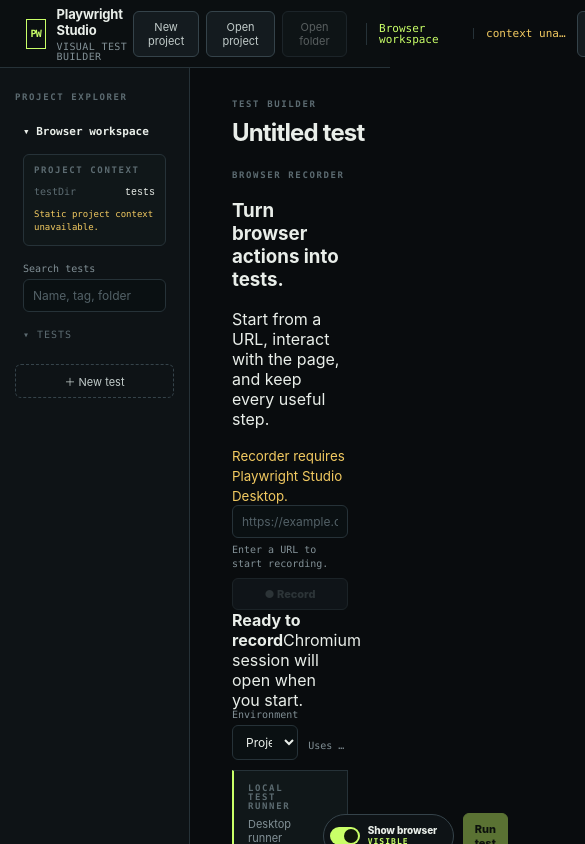
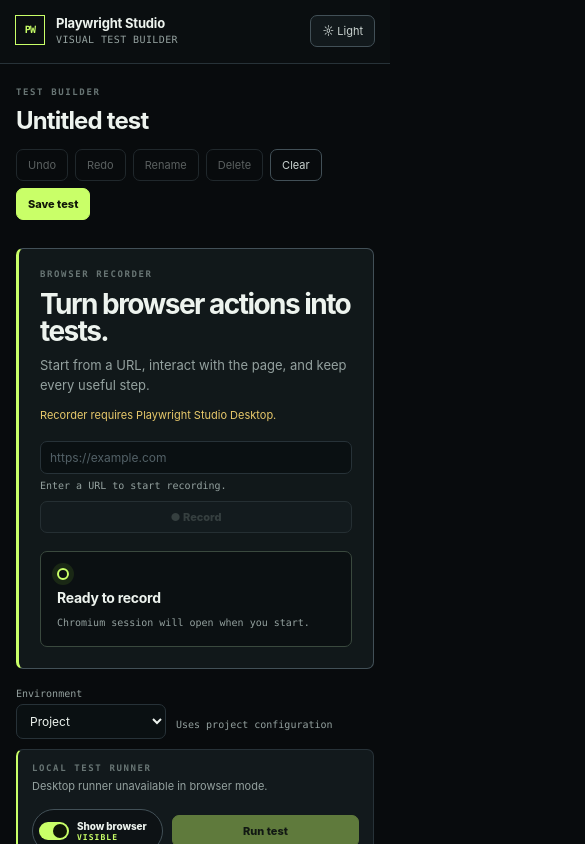
Before and after one commit to nizaamach/playwright-studio, a React (Vite) app: page / in a window 390 px wide. Shown: the top 844 px of the page, 585 px wide, since content can reach past the window. Built offline with nearby package versions, Linux system fonts and the light colour scheme.

Commit message:
style: redesign workspace as recording cockpit

```diff
--- a/src/styles.css
+++ b/src/styles.css
@@ -1,33 +1,33 @@
 :root {
   font-family: ui-sans-serif, -apple-system, BlinkMacSystemFont, "Segoe UI", sans-serif;
-  color: #e9eee9;
-  background: #090c0e;
+  color: #edf3ee;
+  background: #080b0d;
   font-synthesis: none;
-  --bg: #090c0e;
-  --surface: #0e1316;
-  --surface-raised: #141b1f;
-  --surface-soft: #192126;
-  --line: #263238;
-  --line-strong: #35434a;
-  --text: #e9eee9;
-  --muted: #829096;
-  --quiet: #5c6b71;
+  --bg: #080b0d;
+  --surface: #0d1215;
+  --surface-raised: #12191c;
+  --surface-soft: #182024;
+  --line: #273238;
+  --line-strong: #425057;
+  --text: #edf3ee;
+  --muted: #94a19f;
+  --quiet: #687574;
   --accent: #c9ff68;
-  --accent-ink: #11180b;
-  --danger: #ff988f;
-  --warning: #f2ca61;
-  --radius: 6px;
+  --accent-ink: #101707;
+  --danger: #ff9a92;
+  --warning: #e8c96b;
+  --radius: 7px;
 }
 
 * { box-sizing: border-box; }
-body { margin: 0; min-width: 1100px; background: var(--bg); }
+body { min-width: 1100px; margin: 0; overflow-x: hidden; background: var(--bg); }
 button, input, select { font: inherit; }
 button { cursor: pointer; }
 button:disabled { opacity: .42; cursor: not-allowed; }
 button:focus-visible, input:focus-visible, select:focus-visible { outline: 2px solid var(--accent); outline-offset: 2px; }
 
 .app-shell { min-height: 100vh; background: var(--bg); }
-.topbar { height: 68px; display: flex; align-items: center; justify-content: space-between; padding: 0 26px; border-bottom: 1px solid var(--line); background: #0b0f11; }
+.topbar { display: flex; align-items: center; justify-content: space-between; height: 64px; padding: 0 26px; border-bottom: 1px solid var(--line); background: #0a0e10; }
 .brand, .top-actions, .builder-actions, .code-head, .step-head, .recorder-bar, .code-actions { display: flex; align-items: center; }
 .brand { gap: 11px; }
 .brand-mark { display: grid; place-items: center; width: 30px; height: 30px; border: 1px solid var(--accent); color: var(--accent); font: 800 10px/1 ui-monospace, SFMono-Regular, Menlo, monospace; letter-spacing: -.08em; }
@@ -39,20 +39,20 @@
 .context-pill { max-width: 250px; overflow: hidden; color: var(--muted); text-overflow: ellipsis; white-space: nowrap; }
 .context-pill.unavailable { color: var(--warning); }
 
-button { border: 1px solid var(--line-strong); border-radius: var(--radius); padding: 8px 11px; background: var(--surface-raised); color: #c2ccca; font-size: 11px; transition: border-color .16s ease, background .16s ease, color .16s ease, transform .16s ease; }
-button:hover { border-color: var(--accent); color: var(--text); background: #1a2528; }
+button { border: 1px solid var(--line-strong); border-radius: var(--radius); padding: 8px 11px; background: var(--surface-raised); color: #cbd4d1; font-size: 11px; transition: border-color .16s ease, background .16s ease, color .16s ease, transform .16s ease; }
+button:hover { border-color: var(--accent); color: var(--text); background: #182024; }
 button:active { transform: translateY(1px); }
 .primary, .export-button { border-color: var(--accent); background: var(--accent); color: var(--accent-ink); font-weight: 800; }
 .primary:hover, .export-button:hover { border-color: #dcff9a; background: #dcff9a; color: var(--accent-ink); }
 .ghost { background: transparent; }
 
-.workspace { display: grid; grid-template-columns: 230px minmax(480px, 1fr) 390px; min-height: calc(100vh - 68px); }
+.workspace { display: grid; grid-template-columns: 220px minmax(480px, 1fr) 370px; min-width: 0; min-height: calc(100vh - 64px); }
 .sidebar, .code-panel { background: var(--surface); }
-.sidebar { padding: 25px 15px; border-right: 1px solid var(--line); }
-.code-panel { padding: 25px 20px; border-left: 1px solid var(--line); }
+.sidebar { padding: 24px 15px; border-right: 1px solid var(--line); color: var(--muted); }
+.code-panel { padding: 24px 20px; border-left: 1px solid var(--line); background: #0b1012; }
 .eyebrow { color: var(--quiet); font: 800 9px/1 ui-monospace, SFMono-Regular, Menlo, monospace; letter-spacing: .18em; text-transform: uppercase; }
 .tree-root { margin: 22px 8px 15px; color: var(--text); font: 600 11px/1.4 ui-monospace, SFMono-Regular, Menlo, monospace; }
-.project-context { margin: 0 8px 18px; padding: 11px 10px; border: 1px solid var(--line); border-radius: var(--radius); background: #101719; }
+.project-context { margin: 0 8px 18px; padding: 11px 10px; border: 1px solid var(--line); border-radius: var(--radius); background: var(--surface-raised); }
 .project-context > .eyebrow { margin-bottom: 10px; }
 .context-row { display: flex; align-items: baseline; justify-content: space-between; gap: 9px; margin-top: 7px; color: var(--muted); font: 10px/1.3 ui-monospace, SFMono-Regular, Menlo, monospace; }
 .context-row > span { color: var(--quiet); }
@@ -66,22 +66,26 @@
 .project-search span, .environment-bar span { color: var(--muted); font: 10px/1 ui-monospace, SFMono-Regular, Menlo, monospace; }
 .tree-test { display: block; width: 100%; padding: 9px 10px; border: 0; background: transparent; color: var(--muted); text-align: left; }
 .tree-test:hover { background: var(--surface-soft); }
-.tree-test.active { color: var(--accent); background: #18231d; }
+.tree-test.active { color: var(--accent); background: #162017; }
 .recent-file-project { display: block; margin: 4px 0 0 19px; overflow: hidden; color: var(--quiet); font: 9px/1.2 ui-monospace, SFMono-Regular, Menlo, monospace; text-overflow: ellipsis; white-space: nowrap; }
 .readonly-tag { display: block; margin: 4px 0 0 19px; color: var(--quiet); font: 9px/1 ui-monospace, SFMono-Regular, Menlo, monospace; text-transform: uppercase; letter-spacing: .08em; }
 .new-test { width: 100%; margin: 18px 0; border-style: dashed; background: transparent; }
 .empty-side { margin: 24px 8px; color: var(--quiet); font-size: 12px; line-height: 1.6; }
 
-.builder { width: 100%; max-width: 900px; margin: 0 auto; padding: 32px 42px 52px; }
-.section-head { display: flex; align-items: end; justify-content: space-between; gap: 20px; margin-bottom: 24px; }
+.builder { width: 100%; min-width: 0; max-width: 960px; margin: 0 auto; padding: 34px 42px 56px; }
+.section-head { display: flex; align-items: end; justify-content: space-between; gap: 20px; margin-bottom: 28px; }
 .test-title { width: 340px; margin-top: 9px; padding: 0; border: 0; outline: 0; background: transparent; color: var(--text); font-size: 24px; font-weight: 700; letter-spacing: -.035em; }
 .test-title:focus { border-bottom: 1px solid var(--accent); }
 .builder-actions { gap: 7px; }
 .danger-action:hover { border-color: var(--danger); color: var(--danger); }
 
-.recorder-bar { justify-content: space-between; gap: 16px; margin-bottom: 20px; padding: 13px 14px; border: 1px solid var(--line); border-left: 2px solid var(--accent); background: #101719; }
-.recorder-bar small { display: block; margin-top: 6px; color: var(--muted); font-size: 11px; }
-.record-start { display: flex; min-width: 340px; gap: 7px; }
+.recording-hero { display: grid; grid-template-columns: minmax(0, 1.45fr) minmax(215px, .55fr); gap: clamp(24px, 5vw, 56px); min-width: 0; margin-bottom: 20px; padding: clamp(23px, 3.2vw, 34px); border: 1px solid var(--line-strong); border-left: 3px solid var(--accent); border-radius: var(--radius); background: #11181a; }
+.recording-hero-copy { min-width: 0; }
+.recording-hero h1 { max-width: 590px; margin: 12px 0 9px; color: var(--text); font-size: clamp(28px, 3.2vw, 43px); line-height: .98; letter-spacing: -.055em; }
+.recording-hero p { max-width: 530px; margin: 0; color: var(--muted); font-size: 13px; line-height: 1.55; }
+.recording-hero-copy > small { display: block; margin-top: 13px; color: var(--muted); font-size: 11px; }
+.recording-hero-form { margin-top: 19px; }
+.record-start { display: flex; min-width: 340px; gap: 8px; }
 .record-start input { min-width: 250px; }
 .record-start > div { min-width: 0; flex: 1; }
 .record-start input[aria-invalid="true"] { border-color: var(--danger); color: var(--text); }
@@ -89,15 +93,29 @@
 .url-helper, .url-invalid, #record-url-help { display: block; min-height: 14px; margin-top: 5px; font: 10px/1.4 ui-monospace, SFMono-Regular, Menlo, monospace; }
 .url-helper, #record-url-help { color: var(--muted); }
 .url-invalid, .record-start input[aria-invalid="true"] + small { color: var(--danger); }
-.record { border-color: #f06a64; background: #d94f4f; color: #fff8f6; font-weight: 800; }
-.record:hover { border-color: #ff8a82; background: #e45d58; color: #fff; }
+.record { min-width: 100px; border-color: var(--accent); background: var(--accent); color: var(--accent-ink); font-weight: 800; white-space: nowrap; }
+.record:hover { border-color: #ddff9d; background: #ddff9d; color: var(--accent-ink); }
 .record:disabled { border-color: var(--line-strong); background: var(--surface-soft); color: var(--quiet); }
 .stop-record { border-color: var(--warning); background: var(--warning); color: #171208; font-weight: 800; }
-.recorder-message { display: flex; align-items: baseline; gap: 8px; margin: -9px 0 16px; color: var(--accent); font: 11px/1.4 ui-monospace, SFMono-Regular, Menlo, monospace; }
+.recording-hero-status { display: grid; align-content: center; gap: 9px; min-height: 170px; padding: 20px; border: 1px solid var(--line); border-radius: var(--radius); background: #0b1012; color: var(--muted); transition: border-color .2s ease, color .2s ease, background .2s ease, transform .2s ease; }
+.recording-hero-status strong { color: var(--text); font-size: 14px; letter-spacing: -.02em; }
+.recording-hero-status > span:last-child { font: 10px/1.5 ui-monospace, SFMono-Regular, Menlo, monospace; }
+.recording-status-orbit { width: 12px; height: 12px; border: 2px solid currentColor; border-radius: 50%; color: var(--accent); box-shadow: 0 0 0 5px #1a2815; }
+.recording-hero-idle .recording-hero-status { border-color: #3a493e; }
+.recording-hero-recording { border-color: #667b48; background: #121a14; }
+.recording-hero-recording .recording-hero-status { border-color: #667b48; color: var(--accent); background: #10170e; transform: translateY(-2px); }
+.recording-hero-recording .recording-status-orbit { animation: recording-pulse 1.15s ease-in-out infinite; }
+.recording-hero-stopping { border-left-color: var(--warning); }
+.recording-hero-stopping .recording-hero-status { border-color: #706039; color: var(--warning); background: #15130c; }
+.recording-hero-stopping .recording-status-orbit { color: var(--warning); box-shadow: 0 0 0 5px #282313; }
+.recording-hero-error { border-color: #754541; border-left-color: var(--danger); }
+.recording-hero-error .recording-hero-status { border-color: #754541; color: var(--danger); background: #191010; }
+.recording-hero-error .recording-status-orbit { color: var(--danger); box-shadow: 0 0 0 5px #2b1615; }
+.recorder-message { display: flex; align-items: baseline; gap: 8px; margin: -6px 0 16px; color: var(--accent); font: 11px/1.4 ui-monospace, SFMono-Regular, Menlo, monospace; }
 .recording-summary, .summary-feedback { padding: 8px 10px; border: 1px solid #3b5630; border-radius: var(--radius); background: #111d15; }
 .recorder-message.error { color: var(--danger); }
 .browser-mode-message { color: var(--warning) !important; }
-.run-panel { display: grid; gap: 10px; margin: 0 0 20px; padding: 13px 14px; border: 1px solid var(--line); border-left: 2px solid var(--accent); background: #101719; }
+.run-panel { display: grid; gap: 10px; margin: 0 0 20px; padding: 14px; border: 1px solid var(--line); border-left: 2px solid var(--accent); border-radius: var(--radius); background: var(--surface-raised); }
 .run-head { display: flex; align-items: center; justify-content: space-between; gap: 16px; }
 .run-actions { display: flex; align-items: center; gap: 9px; }
 .run-head small { display: block; margin-top: 6px; color: var(--muted); font-size: 11px; }
@@ -122,7 +140,7 @@
 .run-dot { width: 7px; height: 7px; border-radius: 50%; background: currentColor; }
 .run-status.running .run-dot, .run-status.queued .run-dot { animation: pulse 1s infinite ease-in-out; }
 .run-error { color: var(--danger); font: 10px/1.5 ui-monospace, SFMono-Regular, Menlo, monospace; white-space: pre-wrap; }
-.test-report { display: grid; gap: 10px; padding: 11px; border: 1px solid var(--line-strong); border-left: 2px solid var(--muted); border-radius: var(--radius); background: var(--surface); }
+.test-report { display: grid; gap: 10px; padding: 11px; border: 1px solid var(--line-strong); border-left: 2px solid var(--muted); border-radius: var(--radius); background: #0d1315; }
 .test-report.passed { border-left-color: var(--accent); }
 .test-report.failed { border-left-color: var(--danger); }
 .test-report.stopped { border-left-color: var(--warning); }
@@ -144,14 +162,15 @@
 .test-report-message.failure { color: var(--danger); }
 .run-details details { color: var(--muted); font-size: 10px; }
 .run-details summary { cursor: pointer; }
-.run-details pre { min-height: 0; max-height: 160px; margin-top: 8px; padding: 8px; overflow: auto; border: 1px solid var(--line); border-left: 0; background: #0a1012; color: var(--muted); font-size: 10px; line-height: 1.5; }
+.run-details pre { min-height: 0; max-height: 160px; margin-top: 8px; padding: 8px; overflow: auto; border: 1px solid var(--line); border-left: 0; background: #090e10; color: var(--muted); font-size: 10px; line-height: 1.5; }
 .run-artifacts { display: flex; gap: 6px; }
 .run-artifacts button { padding: 5px 8px; color: var(--accent); font-size: 10px; text-transform: capitalize; }
 .environment-bar { display: flex; align-items: end; gap: 10px; margin-bottom: 10px; }
 .environment-bar label { display: grid; gap: 5px; width: 150px; }
 .environment-bar small { padding-bottom: 8px; overflow: hidden; color: var(--muted); font: 10px/1.2 ui-monospace, SFMono-Regular, Menlo, monospace; text-overflow: ellipsis; white-space: nowrap; }
 @keyframes pulse { 50% { opacity: .35; } }
-.readonly-banner, .readonly-preview { border: 1px solid var(--line); background: #101719; color: var(--muted); font: 11px/1.5 ui-monospace, SFMono-Regular, Menlo, monospace; }
+@keyframes recording-pulse { 50% { opacity: .42; transform: scale(.78); } }
+.readonly-banner, .readonly-preview { border: 1px solid var(--line); background: var(--surface-raised); color: var(--muted); font: 11px/1.5 ui-monospace, SFMono-Regular, Menlo, monospace; }
 .readonly-banner { margin-bottom: 20px; padding: 13px 14px; border-left: 2px solid var(--quiet); }
 .readonly-preview { padding: 28px 16px; color: var(--quiet); }
 
@@ -166,7 +185,7 @@
 .step-card { display: grid; grid-template-columns: 48px 1fr; overflow: hidden; border: 1px solid var(--line); border-radius: var(--radius); background: var(--surface); }
 .step-card:hover { border-color: var(--line-strong); }
 .step-card.has-error { border-color: #824b4a; }
-.step-index { padding: 17px 12px; background: #11191c; color: var(--quiet); font: 700 10px/1 ui-monospace, SFMono-Regular, Menlo, monospace; }
+.step-index { padding: 17px 12px; background: #11181a; color: var(--quiet); font: 700 10px/1 ui-monospace, SFMono-Regular, Menlo, monospace; }
 .step-body { padding: 14px 16px 15px; }
 .step-head { justify-content: space-between; margin-bottom: 11px; color: var(--text); font-size: 12px; }
 .step-head > div:first-child { display: flex; align-items: center; gap: 8px; min-width: 0; }
@@ -236,10 +255,27 @@
 }
 
 @media (max-width: 640px) {
+  .topbar { align-items: flex-start; height: auto; min-height: 64px; padding: 15px; }
+  .top-actions { justify-content: flex-end; flex-wrap: wrap; }
+  .top-actions > button:not(.theme-toggle), .project-pill, .context-pill { display: none; }
+  .workspace { grid-template-columns: minmax(0, 1fr); }
+  .sidebar { display: none; }
+  .builder { padding: 24px 16px 38px; }
+  .section-head { align-items: flex-start; flex-direction: column; gap: 14px; }
+  .test-title { width: 100%; }
+  .builder-actions { width: 100%; flex-wrap: wrap; }
+  .recording-hero { grid-template-columns: minmax(0, 1fr); gap: 18px; padding: 21px; }
+  .recording-hero-status { min-height: 0; padding: 16px; }
+  .record-start { min-width: 0; flex-direction: column; align-items: stretch; }
+  .record-start input { min-width: 0; }
+  .record, .stop-record { width: 100%; }
+  .run-head { align-items: flex-start; flex-direction: column; }
+  .run-actions { width: 100%; flex-wrap: wrap; }
+  .run-actions > button { flex: 1; }
+  .test-report-grid { grid-template-columns: repeat(2, minmax(0, 1fr)); }
   .step-filters { grid-template-columns: 1fr; }
   .step-group { display: flex; margin: 8px 0 0; }
-  .record-start { min-width: 0; flex-direction: column; align-items: stretch; }
-  .record-start input { min-width: 0; }
+  .locator-row { grid-template-columns: minmax(0, 1fr); }
   .template-picker { grid-template-columns: 1fr; }
   .template-picker .eyebrow { grid-column: auto; }
   .locator-recommendation { align-items: flex-start; flex-wrap: wrap; }
@@ -247,7 +283,7 @@
 }
 
 @media (prefers-reduced-motion: reduce) {
-  *, *::before, *::after { scroll-behavior: auto !important; transition-duration: .01ms !important; }
+  *, *::before, *::after { scroll-behavior: auto !important; animation-duration: .01ms !important; animation-iteration-count: 1 !important; transition-duration: .01ms !important; }
 }
 
 [data-theme="light"] {
@@ -278,12 +314,19 @@
 [data-theme="light"] .step-filters { background: var(--surface); }
 [data-theme="light"] .project-context,
 [data-theme="light"] .recorder-bar,
+[data-theme="light"] .recording-hero,
 [data-theme="light"] .run-panel,
 [data-theme="light"] .test-report,
 [data-theme="light"] .readonly-banner,
 [data-theme="light"] .readonly-preview,
 [data-theme="light"] .template-config { background: #f7faf7; }
 [data-theme="light"] .step-index { background: #eef3ef; }
+[data-theme="light"] .recording-hero-status { background: #ffffff; }
+[data-theme="light"] .recording-hero-idle .recording-hero-status { border-color: #a9bea9; }
+[data-theme="light"] .recording-hero-recording { border-color: #76965e; background: #f3faeb; }
+[data-theme="light"] .recording-hero-recording .recording-hero-status { border-color: #76965e; background: #f8fff3; }
+[data-theme="light"] .recording-hero-stopping .recording-hero-status { background: #fff9e8; }
+[data-theme="light"] .recording-hero-error .recording-hero-status { background: #fff5f3; }
 [data-theme="light"] input,
 [data-theme="light"] select { background: #ffffff; color: var(--text); }
 [data-theme="light"] input::placeholder { color: #87958b; }
```
